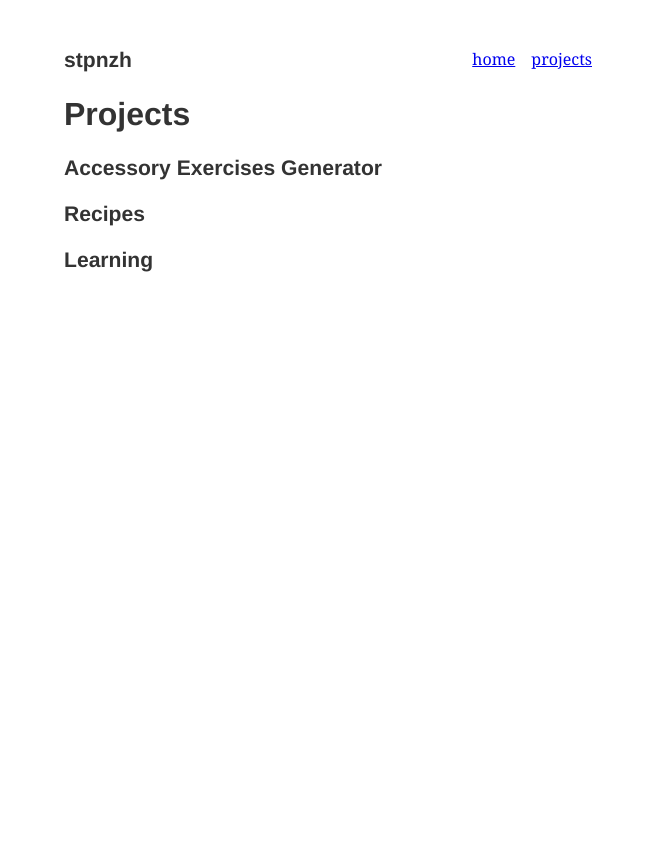
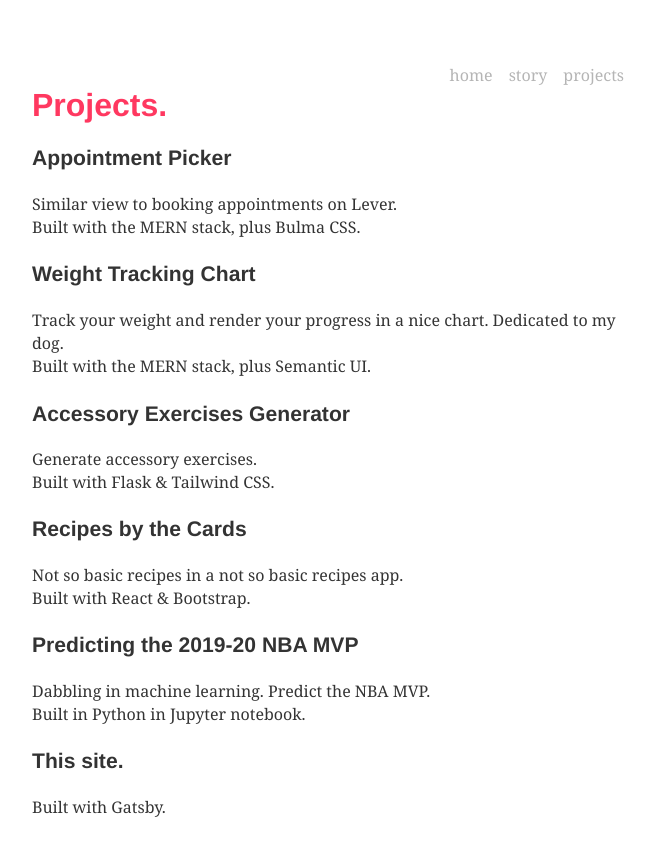
Before and after one commit to stfzh/stpnzh.github.io, a Gatsby site: page /projects in a window 1280 px wide. Shown: the whole page, without its empty margins (304-959 px from the left). Before the commit the page ends 800 px from the top, so only its background shows below. Built offline with nearby package versions, Linux system fonts and the light colour scheme; Gatsby itself is replaced by a stand-in of ours.

Commit message:
Add projects with short summary, revise CSS

```diff
--- /dev/null
+++ b/gatsby-browser.js
@@ -0,0 +1 @@
+import "./src/styles/global.css"
--- a/gatsby-config.js
+++ b/gatsby-config.js
@@ -10,7 +10,7 @@ module.exports = {
     {
       resolve: 'gatsby-plugin-typography',
       options: {
-        pathToConfigModule: 'src/utils/typography',
+        pathToConfigModule: 'src/utils/typography'
       },
     },
   ],
--- a/package.json
+++ b/package.json
@@ -14,13 +14,13 @@
     "test": "echo \"Write tests! -> https://gatsby.dev/unit-testing\" && exit 1"
   },
   "dependencies": {
-    "gatsby": "^2.24.67",
+    "gatsby": "^2.24.85",
     "gatsby-plugin-typography": "^2.5.13",
     "react": "^16.12.0",
     "react-dom": "^16.12.0",
     "react-typography": "^0.16.19",
     "typography": "^0.16.19",
-    "typography-theme-fairy-gates": "^0.16.19",
+    "typography-theme-bootstrap": "^0.16.19",
     "typography-theme-github": "^0.16.19"
   },
   "devDependencies": {
--- a/src/components/layout.js
+++ b/src/components/layout.js
@@ -1,6 +1,6 @@
 import React from 'react';
 import { Link } from 'gatsby';
-
+import '../styles/global.css';
 
 const ListLink = (props) => (
   <li style={{ display: `inline-block`, marginRight: `1rem` }}>
@@ -10,27 +10,24 @@ const ListLink = (props) => (
 
 const Layout = ({children}) => {
   return (
-    <div style={{ margin: `3rem auto`, maxWidth: `45%`, padding: `0 1rem` }}>
+    <div className='layout-container'>
 
       <header style={{ marginBottom: `1.5rem` }}>
+        <Link to='/'>
+          <h3 style={{ display: `inline`}}></h3>
+        </Link>
 
-      {/* <Link to="/" style={{ textShadow: `none`, backgroundImage: `none`, fontColor: `gray` }}>
-        <h3 style={{ display: `inline` }}>stephanie zhu</h3>
-      </Link> */}
-
-      {/* <Link to="/" style={{ textShadow: `none`, backgroundImage: `none`, fontColor: `gray` }}> */}
-        <h3 style={{ display: `inline`, font: `Georgia`}}>stpnzh</h3>
-      {/* </Link> */}
-
-      <ul style={{ listStyle: `none`, float: `right` }}>
-        <ListLink to='/'>home</ListLink>
-        <ListLink to='/projects/'>projects</ListLink>
-      </ul>
+        <ul className='nav-list'>
+          <ListLink to='/' className='nav-links'>home</ListLink>
+          <ListLink to='/story' className='nav-links'>story</ListLink>
+          <ListLink to='/projects' className='nav-links'>projects</ListLink>
+        </ul>
 
       </header>
 
+      <main>
       {children}
-
+      </main>
     </div>
   )
 }
--- /dev/null
+++ b/src/components/projects/Accessory.js
@@ -0,0 +1,16 @@
+import React from 'react';
+
+
+const Accessory = () => {
+  return (
+    <div>
+      <p>
+      Generate accessory exercises.
+      <br/>
+      Built with Flask & Tailwind CSS.
+      </p>
+    </div>
+  )
+}
+
+export default Accessory;
--- /dev/null
+++ b/src/components/projects/Appointment.js
@@ -0,0 +1,16 @@
+import React from 'react';
+
+
+const Appointment = () => {
+  return (
+    <div>
+      <p>
+      Similar view to booking appointments on Lever.
+      <br/>
+      Built with the MERN stack, plus Bulma CSS.
+      </p>
+    </div>
+  )
+}
+
+export default Appointment;
--- /dev/null
+++ b/src/components/projects/NBA.js
@@ -0,0 +1,16 @@
+import React from 'react';
+
+
+const NBA = () => {
+  return (
+    <div>
+      <p>
+      Dabbling in machine learning. Predict the NBA MVP.
+      <br/>
+      Built in Python in Jupyter notebook.
+      </p>
+    </div>
+  )
+}
+
+export default NBA;
--- /dev/null
+++ b/src/components/projects/Recipes.js
@@ -0,0 +1,16 @@
+import React from 'react';
+
+
+const Recipes = () => {
+  return (
+    <div>
+      <p>
+      Not so basic recipes in a not so basic recipes app.
+      <br/>
+      Built with React & Bootstrap.
+      </p>
+    </div>
+  )
+}
+
+export default Recipes;
--- /dev/null
+++ b/src/components/projects/Weight.js
@@ -0,0 +1,16 @@
+import React from 'react';
+
+
+const Weight = () => {
+  return (
+    <div>
+      <p>
+      Track your weight and render your progress in a nice chart. Dedicated to my dog.
+      <br/>
+      Built with the MERN stack, plus Semantic UI.
+      </p>
+    </div>
+  )
+}
+
+export default Weight;
--- a/src/pages/projects.js
+++ b/src/pages/projects.js
@@ -1,14 +1,28 @@
 import React from 'react';
 import Layout from '../components/layout';
+import Recipes from '../components/projects/Recipes';
+import Weight from '../components/projects/Weight';
+import Appointment from '../components/projects/Appointment';
+import Accessory from '../components/projects/Accessory';
+import NBA from '../components/projects/NBA';
 
 
 const Projects = () => {
   return (
     <Layout>
-      <h1>Projects</h1>
+      <h1>Projects.</h1>
+      <h3>Appointment Picker</h3>
+      <Appointment />
+      <h3>Weight Tracking Chart</h3>
+      <Weight />
       <h3>Accessory Exercises Generator</h3>
-      <h3>Recipes</h3>
-      <h3>Learning</h3>
+      <Accessory />
+      <h3>Recipes by the Cards</h3>
+      <Recipes />
+      <h3>Predicting the 2019-20 NBA MVP</h3>
+      <NBA />
+      <h3>This site.</h3>
+      <p>Built with Gatsby.</p>
     </Layout>
   )
 }
--- /dev/null
+++ b/src/styles/global.css
@@ -0,0 +1,29 @@
+.nav-list {
+  list-style: none;
+  float: right;
+}
+
+.layout-container {
+  margin: auto;
+  margin-top: 3rem;
+  max-width: 50%;
+  padding: 1rem;
+}
+
+a:link, a:visited {
+  color: #b5b5b5;
+  text-decoration: none;
+}
+
+a:hover {
+  color: #209cee;
+  text-decoration: underline;
+}
+
+h1 {
+  color: #ff3860;
+}
+
+.nav-links {
+  color: gray;
+}
--- a/src/utils/typography.js
+++ b/src/utils/typography.js
@@ -1,7 +1,8 @@
 import Typography from 'typography';
 import githubTheme from 'typography-theme-github';
+import bootstrapTheme from 'typography-theme-bootstrap';
 
-const typography = new Typography(githubTheme)
+const typography = new Typography(bootstrapTheme)
 
 export const { scale, rhythm, options } = typography
 
```
Also changed, not shown: index.html (deleted, +0 -11 lines), src/components/profile.js (deleted, +0 -24 lines), src/components/projects/Recipes copy 5.js (added, +16 -0 lines), src/pages/index.js (+14 -3 lines), src/pages/story.js (added, +14 -0 lines), README.md, 1 other file.
